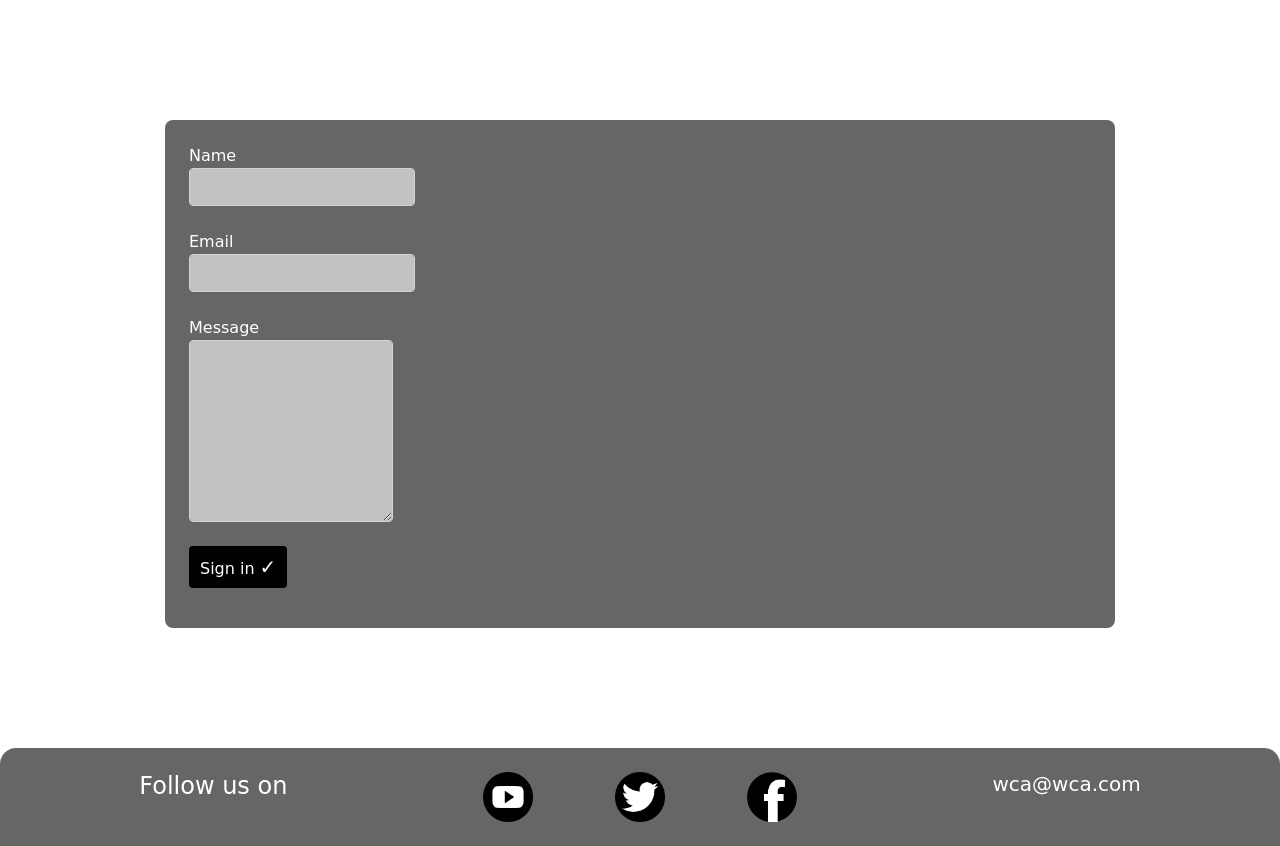
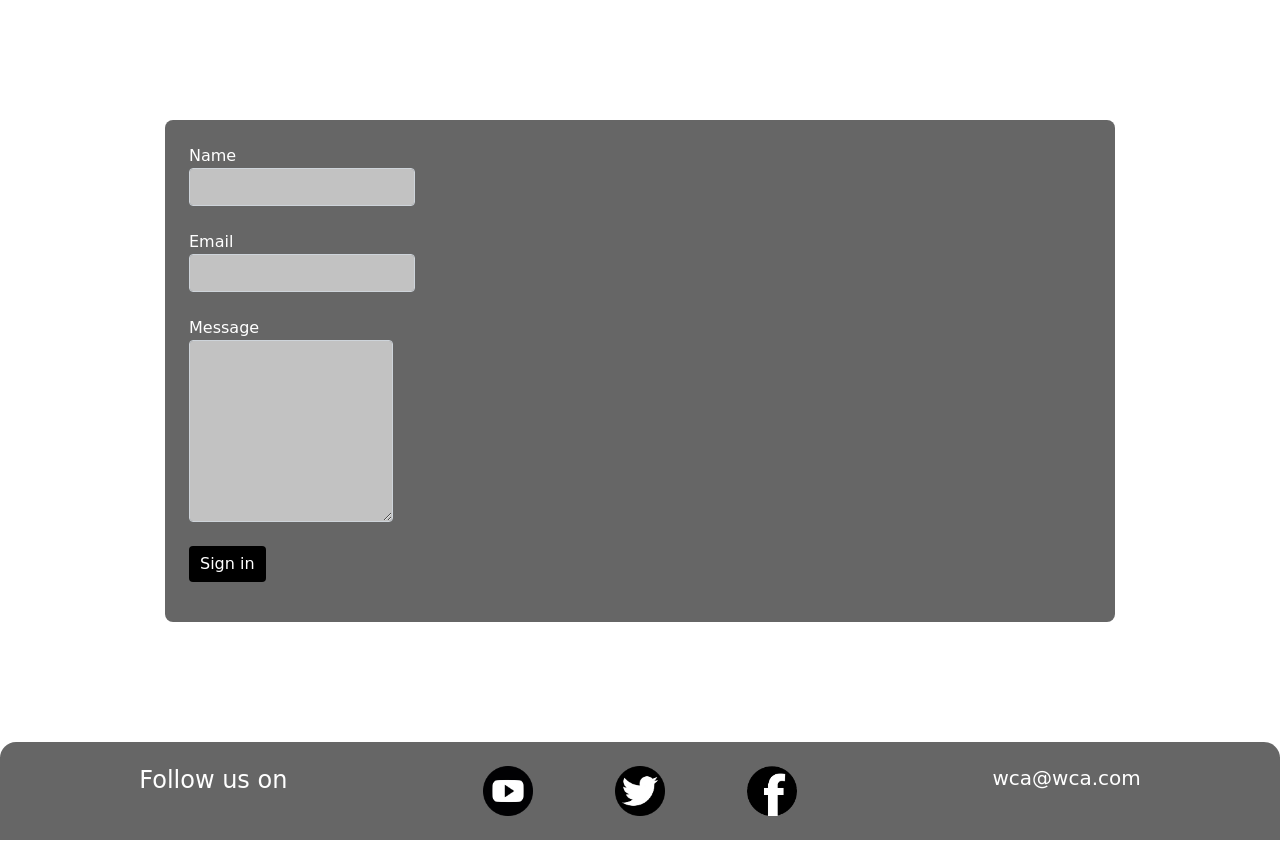
Before and after one commit to xanoosh/wingchunProject, a plain HTML site: page index.html in a window 1280 px wide. Shown: the part 7880-8726 px from the top of the page. Drawn offline with nearby package versions, Linux system fonts and the light colour scheme; a web font is replaced by a local one.

Commit message:
removed tick and up form animation

```diff
--- a/css/main.css
+++ b/css/main.css
@@ -196,7 +196,7 @@ h1{
   background: #000;
   color: #fff;
   padding: 5px 10px;
-  transition: color 1s;
+  transition: color 1.5s;
 }
 
 .btn-sign-in:hover{
@@ -204,14 +204,6 @@ h1{
   color: #000;
 }
 
-.btn-sign-in::after{
-  font-size: 20px;
-  font-weight: 800;
-  margin-left: 5px;
-  content: "\2713";
-  height: 10px;
-  width: 10px;
-}
 
 /* footer */
 footer .flexDiv .yt,
--- a/index.html
+++ b/index.html
@@ -260,21 +260,21 @@
 
         <div class="container">
             <div class="row">
-                <div class="col-md-10 col-12 contact-form" data-aos="fade-up" id="Form">
+                <div class="col-md-10 col-12 contact-form" data-aos="fade-left" id="Form">
 
-                    <div class="form-group" data-aos="fade-up">
+                    <div class="form-group" data-aos="fade-left">
                         <label>Name
                             <input type="text" class="form-control">
                         </label>
                     </div>
 
-                    <div class="form-group" data-aos="fade-up">
+                    <div class="form-group" data-aos="fade-left">
                         <label>Email
                             <input type="email" class="form-control">
                         </label>
                     </div>
 
-                    <div class="form-group" data-aos="fade-up">
+                    <div class="form-group" data-aos="fade-left">
                         <label>Message
                             <textarea class="form-control" rows="7"></textarea>
                         </label>
@@ -289,7 +289,7 @@
 
 
 
-        <footer class="col-12" id="End">
+        <footer class="col-12">
             <div class="row">
                 <div class="col-xl-4 col-lg-4 col-md-4 col-sm-4 col-">
                     <h4>Follow us on</h4>
```
